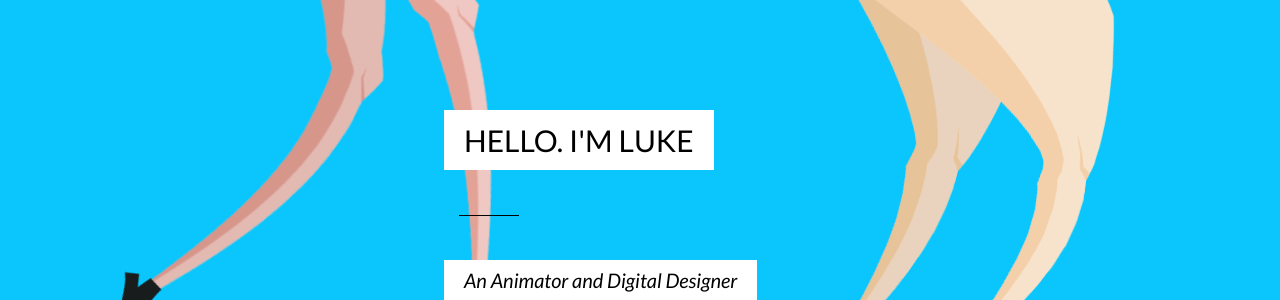
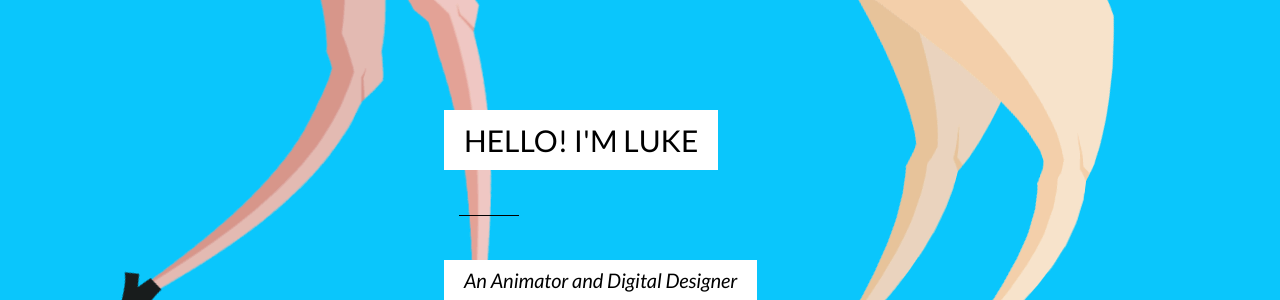
Before and after one commit to lukecarlton/lukecarlton.com, a Jekyll site: the page built from index.html, in a window 1280 px wide. Shown: the part 281-581 px from the top of the page. Built offline with Jekyll 4.4.1, drawn with Linux system fonts in a browser that asks for light colours; Markdown is read by kramdown in place of the engine named in the settings; the list of posts is cut into pages by our own code.

Commit message:
homepage copy

```diff
--- a/index.html
+++ b/index.html
@@ -2,7 +2,7 @@
 layout: home
 page_class: home-page
 
-title: "Hello. I'm Luke"
+title: "Hello! I'm Luke"
 introduction: "An Animator and Digital Designer"
 ---
 
```
